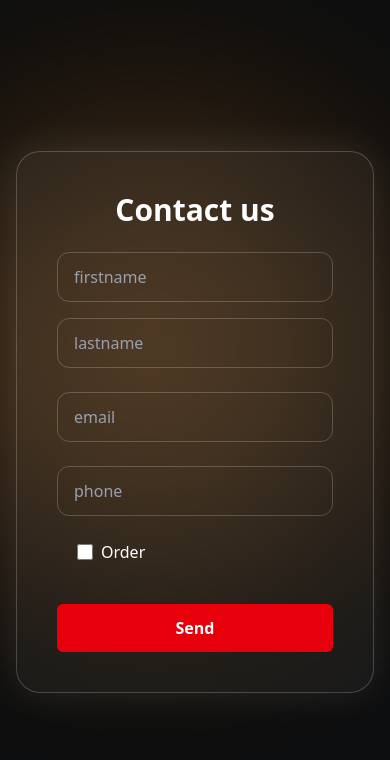
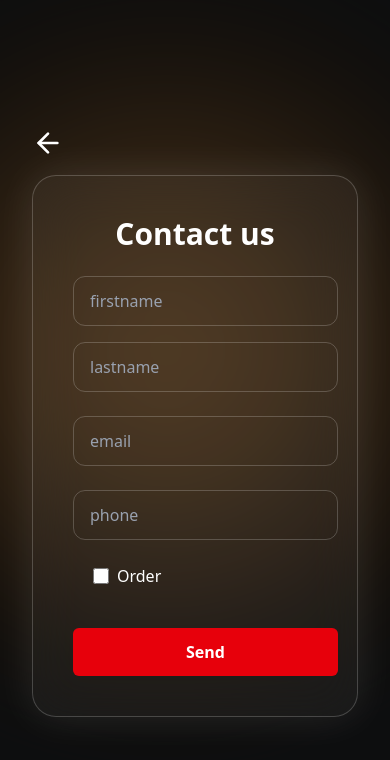
Before and after one commit to ali3a1991/theminimaltrader, a Next.js app: page /contact in a window 390 px wide. Shown: the top 760 px of the page. Built offline with nearby package versions, Linux system fonts and the light colour scheme.

Commit message:
feat: add lucide-react dependency and implement BackButton component; enhance layout in Contact and Hero components

```diff
--- a/package.json
+++ b/package.json
@@ -9,6 +9,7 @@
     "lint": "next lint"
   },
   "dependencies": {
+    "lucide-react": "^0.523.0",
     "next": "15.3.4",
     "nodemailer": "^7.0.3",
     "react": "^19.0.0",
--- a/src/components/layout/MainLayout.tsx
+++ b/src/components/layout/MainLayout.tsx
@@ -7,8 +7,8 @@ export default function MainLayout({ children }: { children: React.ReactNode })
       <Head>
         <title>The Minimal Trader</title>
       </Head>
-      <main className="w-screen overflow-x-hidden">
-        <div className="max-w-7xl mx-auto sm:px-6 lg:px-8">
+      <main className="w-screen">
+        <div className="max-w-7xl mx-auto px-4 sm:px-6 lg:px-8">
           {children}
         </div>
       </main>
--- a/src/components/module/About.tsx
+++ b/src/components/module/About.tsx
@@ -6,7 +6,8 @@ export default function About() {
     <section className="relative py-20 px-6 text-white min-h-screen flex items-center justify-center">
       <div className="absolute left-[-20%] top-1/2 transform -translate-y-1/2 w-[150%] h-[150%] opacity-60"
         style={{
-          background: "radial-gradient(circle, #F79F1B 0%, transparent 40%)"
+          background: "radial-gradient(circle, #F79F1B 0%, transparent 40%)",
+          zIndex: -10,
         }}
       ></div>
       <div className="relative z-10 container mx-auto flex flex-col md:flex-row items-center justify-between gap-10">
--- a/src/components/module/Hero.tsx
+++ b/src/components/module/Hero.tsx
@@ -6,13 +6,13 @@ export default function Hero() {
   const router = useRouter();
 
   return (
-    <section className="flex flex-col lg:flex-row items-center justify-between py-20 relative overflow-hidden min-h-screen">
-      <div className="absolute w-[900px] h-[900px] rounded-full blur-3xl opacity-30 -z-10 top-[-100px] left-[-100px]"
+    <section className="flex flex-col lg:flex-row items-center justify-between py-20 relative min-h-screen">
+      <div className="absolute w-[900px] h-[900px] rounded-full opacity-70 -z-10 top-[-100px] left-[-300px]"
         style={{
           background: "radial-gradient(circle, #f59e42 0%, #000 60%, #6abcff 100%)"
         }}
       />
-      <div className="absolute w-[900px] h-[900px] rounded-full blur-3xl opacity-30 -z-10 bottom-[-100px] right-[-100px]"
+      <div className="absolute w-[900px] h-[900px] rounded-full blur-3xl opacity-70 -z-10 bottom-[-100px] right-[-100px]"
         style={{
           background: "radial-gradient(circle, #6abcff 0%, #000 60%, #f59e42 100%)"
         }}
@@ -25,7 +25,11 @@ export default function Hero() {
       </div>
       <div className="mt-10 lg:mt-0 text-center">
         <Image src="/images/book.png" alt="Book" width={250} height={350} />
-        <button onClick={() => router.push('/contact')} className="mt-4 px-6 py-2 bg-red-600 rounded-md hover:bg-red-700 transition cursor-pointer">
+        <button
+          style={{ zIndex: 10 }}
+          onClick={() => router.push('/contact')}
+          className="mt-4 px-6 py-2 bg-red-600 rounded-md hover:bg-red-700 transition cursor-pointer"
+        >
           ORDER NOW
         </button>
       </div>
--- a/src/components/module/WhyMinimal.tsx
+++ b/src/components/module/WhyMinimal.tsx
@@ -27,7 +27,7 @@ export default function WhyMinimal() {
       <h2 className="text-4xl font-bold my-20 w-[30%]">Why Minimal Works</h2>
       <div className='md:absolute md:top-[50%] md:right-[-50px] md:w-[70%] md:translate-y-[-50%] '>
         <Lightbox>
-          <div className="grid md:grid-rows-3 gap-30 p-10">
+          <div className="grid md:grid-rows-3 gap-30 md:p-10">
             {sections.map((item) => (
               <div key={item.title} >
                 <h3 className="text-xl font-bold mb-2">{item.title}</h3>
--- /dev/null
+++ b/src/components/ui/BackButton.tsx
@@ -0,0 +1,15 @@
+import React from 'react'
+import { ArrowLeft } from "lucide-react";
+import { useRouter } from 'next/router';
+
+export default function BackButton() {
+  const router = useRouter();
+
+  const handleBack = () => {
+    router.back();
+  }
+
+  return (
+    <ArrowLeft onClick={handleBack} className="w-8 h-8 text-white cursor-pointer hover:text-orange-400 transition" />
+  )
+}
--- a/src/pages/contact.tsx
+++ b/src/pages/contact.tsx
@@ -1,4 +1,5 @@
-import React, { useState } from 'react'
+import BackButton from '@/components/ui/BackButton';
+import React, { useState } from 'react';
 
 export default function Contact() {
   const [formData, setFormData] = useState({
@@ -36,7 +37,10 @@ export default function Contact() {
   };
 
   return (
-    <section className="relative min-h-screen flex items-center justify-center text-white px-4 py-20">
+    <section className="relative min-h-screen flex flex-col gap-4 items-center justify-center text-white px-4 py-20">
+      <div className='self-start'>
+        <BackButton/>
+      </div>
       <div className="absolute w-[900px] h-[900px] rounded-full blur-3xl opacity-30 -z-10 top-[-100px] left-[-300px]"
         style={{
           background: "radial-gradient(circle, #f59e42 0%, #000 60%, #6abcff 100%)"
```
Also changed, not shown: 1 other file (tests, documents, lock files or other folders).
